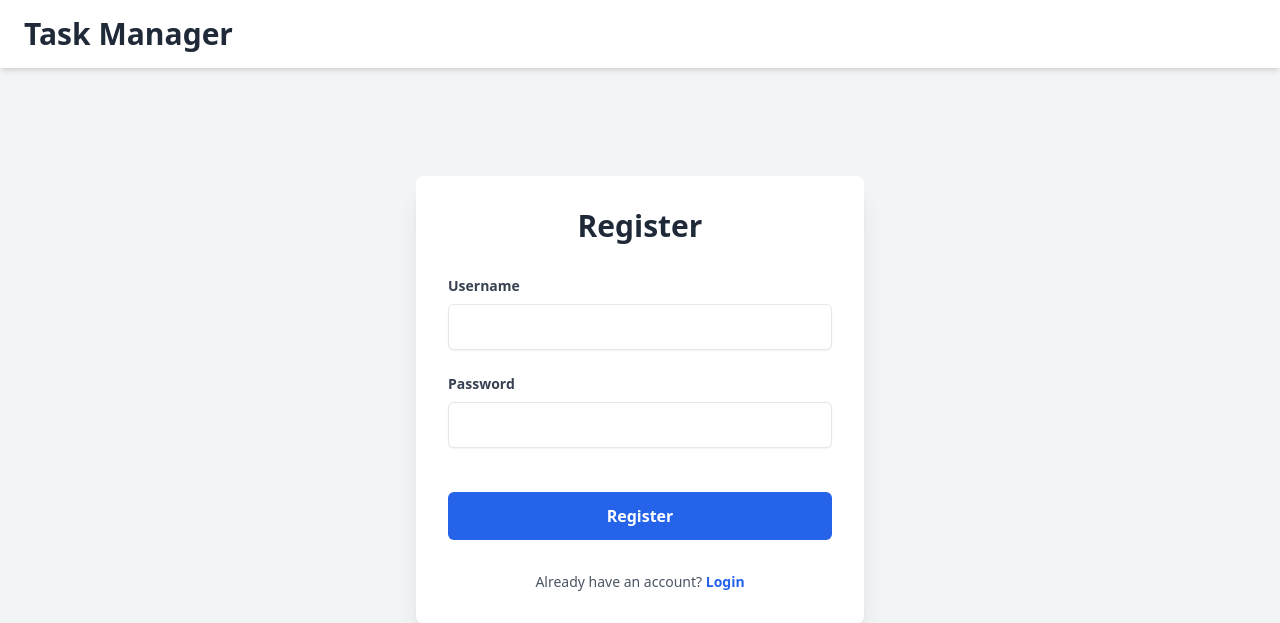
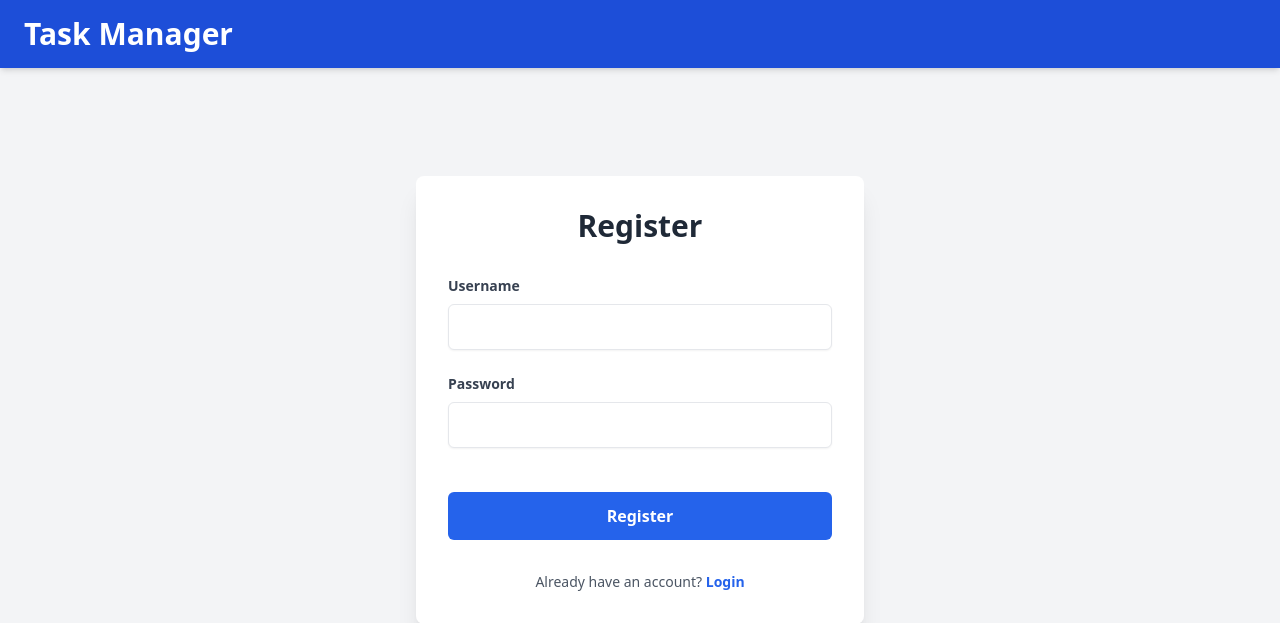
Before and after one commit to cloudenochcsis/TaskMananger, a Flask app: page /register in a window 1280 px wide. Shown: the top 623 px of the page. Run offline with Flask 3, Linux system fonts and the light colour scheme; some libraries are stand-ins or nearby versions.

Commit message:
style: Update navbar to blue theme

```diff
--- a/KodeKloudTaskMan/templates/base.html
+++ b/KodeKloudTaskMan/templates/base.html
@@ -7,14 +7,14 @@
     <script src="https://cdn.tailwindcss.com"></script>
 </head>
 <body class="bg-gray-100 text-gray-900 antialiased">
-    <header class="bg-white shadow-md">
+    <header class="bg-blue-700 shadow-md">
         <div class="container mx-auto px-6 py-4 flex justify-between items-center">
-            <h1 class="text-3xl font-bold text-gray-800">Task Manager</h1>
+            <h1 class="text-3xl font-bold text-white">Task Manager</h1>
             {% if session.user_id %}
             <nav class="flex items-center space-x-4">
-                <span class="text-gray-700">Welcome, {{ session.username }}!</span>
-                <a href="{{ url_for('dashboard') }}" class="text-blue-600 hover:text-blue-800 transition duration-150 ease-in-out">Dashboard</a>
-                <a href="{{ url_for('logout') }}" class="text-blue-600 hover:text-blue-800 transition duration-150 ease-in-out">Logout</a>
+                <span class="text-blue-100">Welcome, {{ session.username }}!</span>
+                <a href="{{ url_for('dashboard') }}" class="text-white hover:text-blue-200 transition duration-150 ease-in-out">Dashboard</a>
+                <a href="{{ url_for('logout') }}" class="text-white hover:text-blue-200 transition duration-150 ease-in-out">Logout</a>
             </nav>
             {% endif %}
         </div>
```
